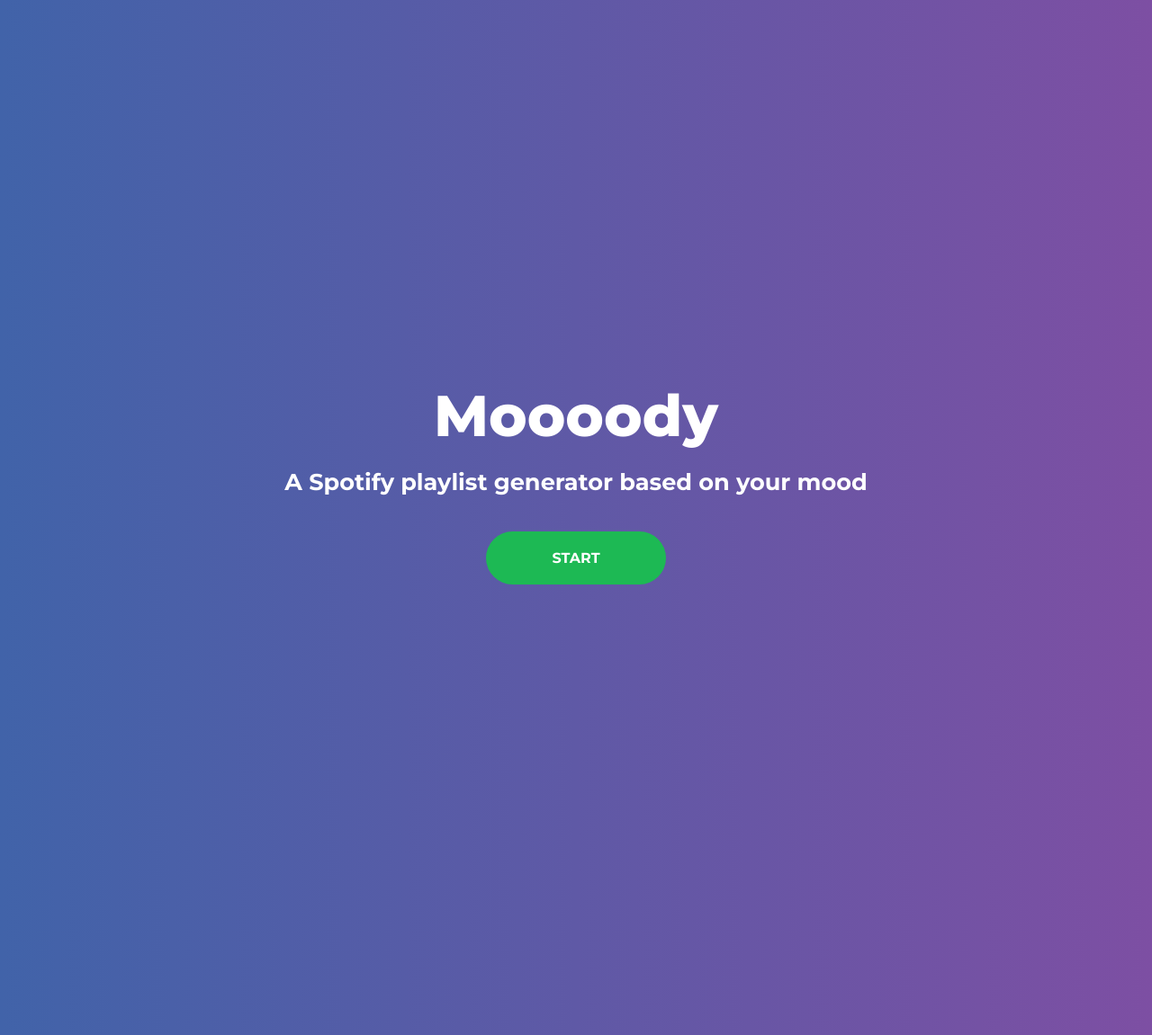
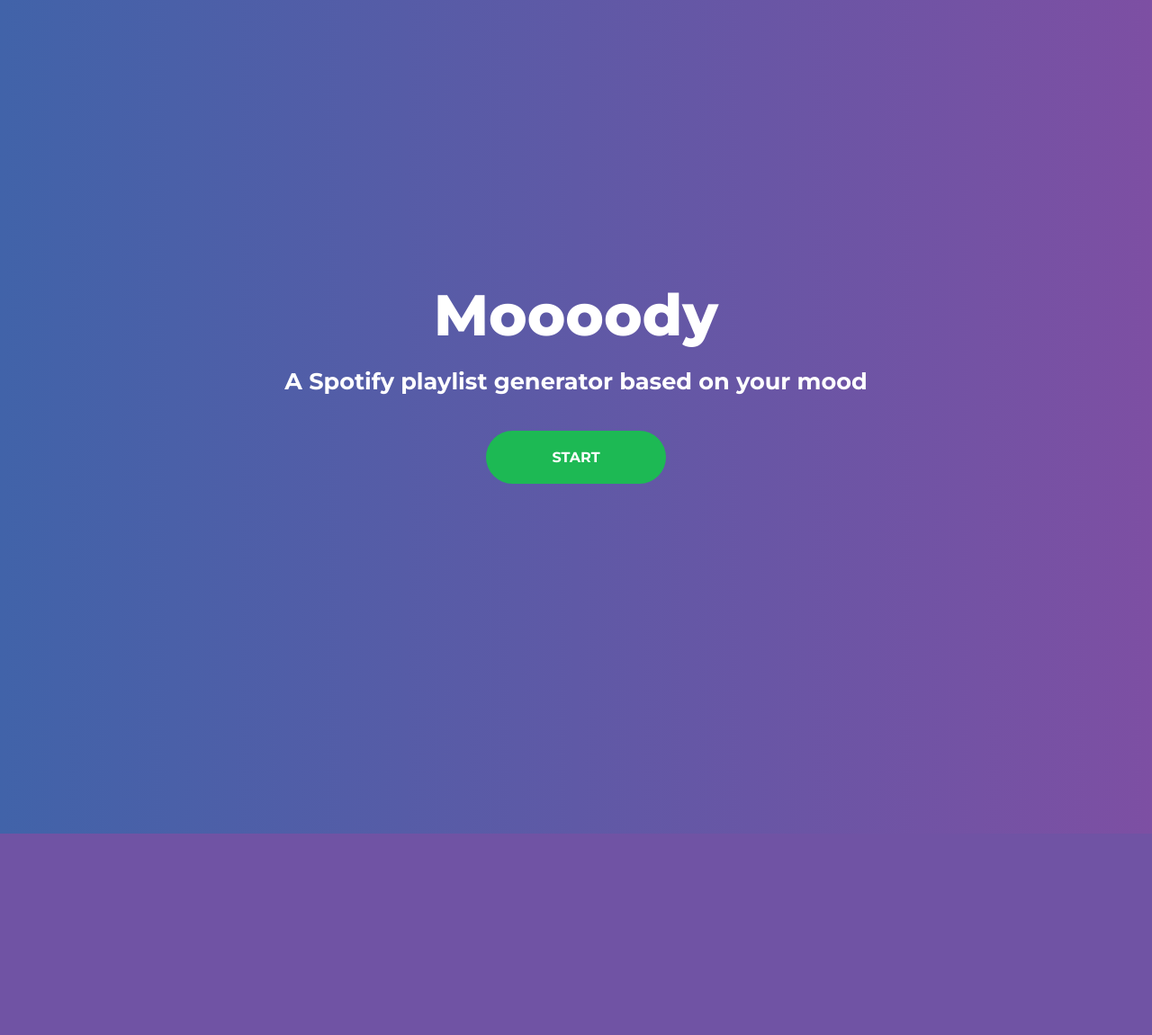
Before and after one commit to CinziaIsabelFerrari/Spotify_Personalised_Playlist, a Flask app: page /index in a window 1280 px wide. Shown: the part 129-1280 px from the top of the page at 90% size. After the commit the page ends 1056 px from the top, so only its background shows below. Run offline with Flask 2, Linux system fonts and the light colour scheme; some libraries are stand-ins or nearby versions.

Commit message:
margin update

```diff
--- a/webapp/static/css/style.css
+++ b/webapp/static/css/style.css
@@ -9,7 +9,8 @@
   display: table;
   height: 100%;
   width: 100%;
-  margin: 15em auto;
+  /* margin: 15em auto; */
+  margin: 10% auto;
   overflow: hidden;
 }
 
```
